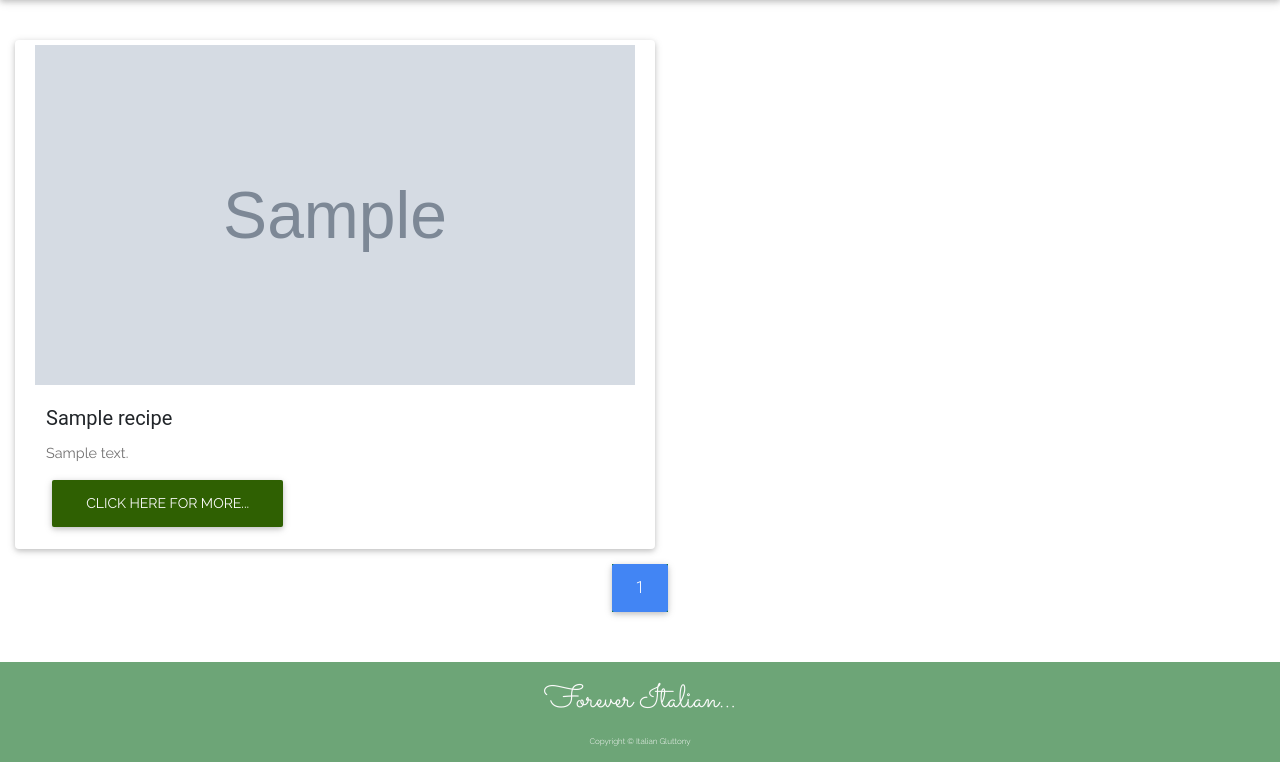
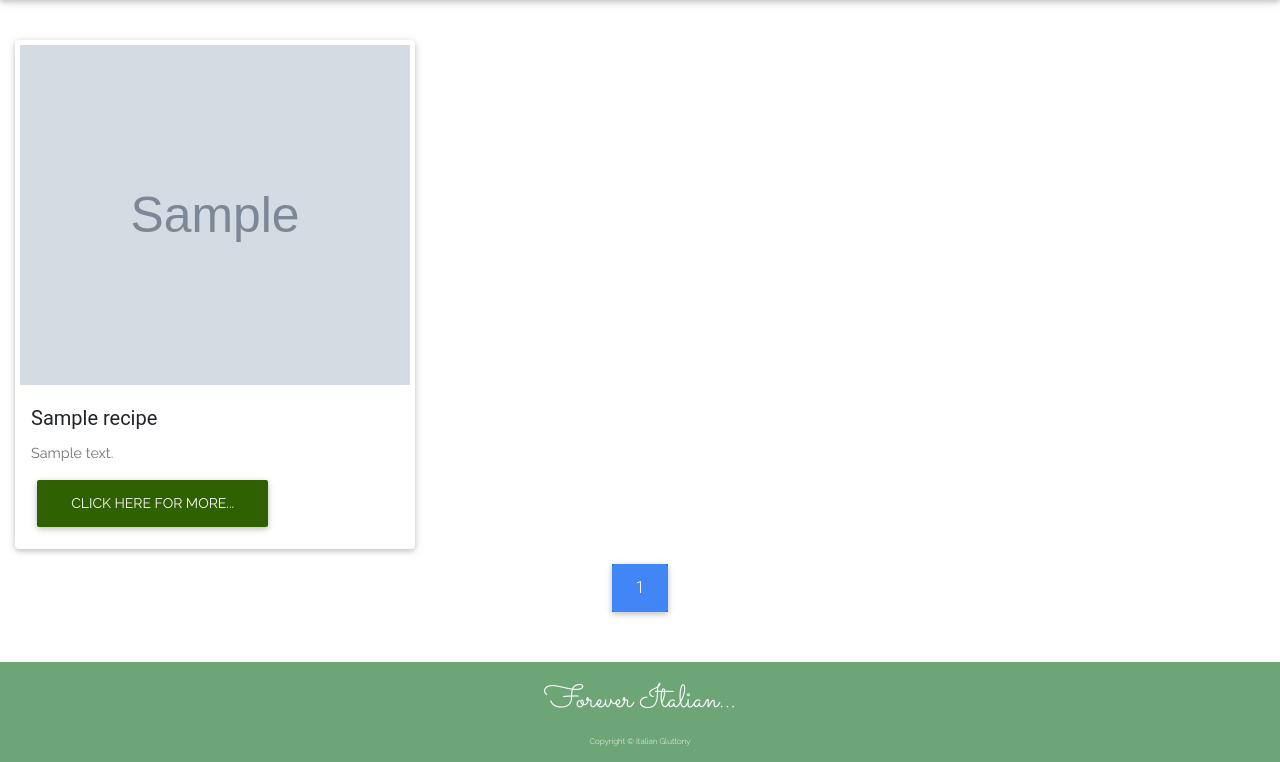
Before and after one commit to Vicky185/italianrecipe-app, a Flask app: page /get_all_recipes in a window 1280 px wide. Shown: the part 88-850 px from the top of the page. Run offline with Flask 2, Linux system fonts and the light colour scheme; grey boxes marked "Sample" are stand-in pictures; a database or web service that is not in the repository returns one stand-in record (values such as "Sample title"); some libraries are stand-ins or nearby versions.

Commit message:
changed column sizes for the recipe cards

```diff
--- a/templates/get_all_recipes.html
+++ b/templates/get_all_recipes.html
@@ -4,7 +4,7 @@
 <!-- all recipes when coming in from the nav  -->
 <div class="row">
 	{% for recipe in recipes %}
-		<div class="card col-md-6 col-sm-4">
+		<div class="card">
 			<img src="{{recipe.image}}" class="card-img-top" alt="recipeimg">
 			<div class="card-body">
 				<h5 class="card-title">{{recipe.title}}</h5>
--- a/templates/index.html
+++ b/templates/index.html
@@ -28,7 +28,7 @@
 <!-- Cards for home page recipe snippets -->
 <div class="row">
 	{% for recipe in recipes %}
-		<div class="card col-md-6 col-sm-4">
+		<div class="card">
 			<img src="{{recipe.image}}" class="card-img-top" alt="recipeimg">
 			<div class="card-body">
 				<h5 class="card-title">{{recipe.title}}</h5>
```
